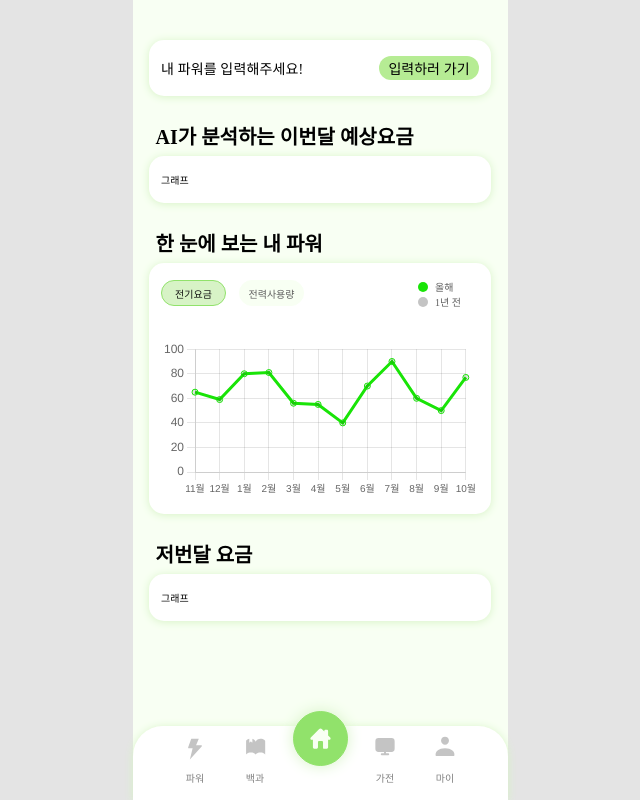
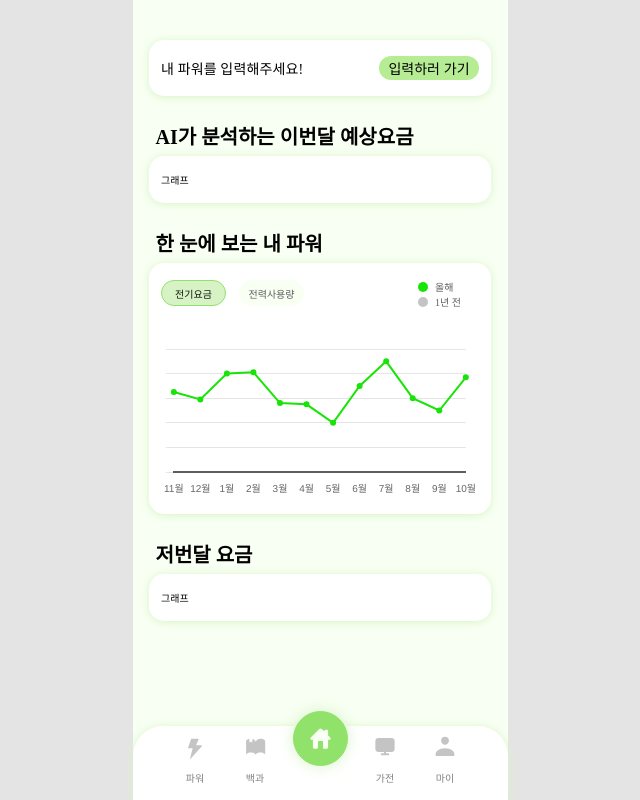
Before and after one commit to GreenSpark-greenspark/greenspark-frontend, a Next.js app: page /power in a window 1280 px wide. Shown: the whole page, without its empty margins (320-960 px from the left). Built offline with nearby package versions, Linux system fonts and the light colour scheme.

Commit message:
style: 기본 css 설정

```diff
--- a/package.json
+++ b/package.json
@@ -10,6 +10,7 @@
   },
   "dependencies": {
     "@svgr/webpack": "^8.1.0",
+    "@types/chart.js": "^2.9.41",
     "@types/styled-components": "^5.1.34",
     "chart.js": "^4.4.5",
     "next": "14.2.14",
--- a/src/app/_component/power/BillGraph.tsx
+++ b/src/app/_component/power/BillGraph.tsx
@@ -1,4 +1,4 @@
-import React from "react";
+import React, { useRef, useEffect } from "react";
 import dynamic from "next/dynamic";
 import {
   Chart as ChartJS,
@@ -8,12 +8,23 @@ import {
   LineElement,
   Title,
   Tooltip,
-  Legend
+  Legend,
+  Filler
 } from "chart.js";
+
 import { ChartData, ChartOptions } from "chart.js";
 
 // Chart.js에서 필요한 컴포넌트들을 등록
-ChartJS.register(CategoryScale, LinearScale, PointElement, LineElement, Title, Tooltip, Legend);
+ChartJS.register(
+  CategoryScale,
+  LinearScale,
+  PointElement,
+  LineElement,
+  Title,
+  Tooltip,
+  Legend,
+  Filler
+);
 
 // Chart.js는 클라이언트에서만 렌더링하기 위해 dynamic import 사용
 const Line = dynamic(() => import("react-chartjs-2").then(mod => mod.Line), { ssr: false });
@@ -53,7 +64,13 @@ const data: ChartData<"line"> = {
       label: "전기요금",
       data: [65, 59, 80, 81, 56, 55, 40, 70, 90, 60, 50, 77],
       fill: false,
-      borderColor: "#19E407"
+      borderColor: "#19E407",
+      borderWidth: 2,
+      pointRadius: 2,
+      pointBackgroundColor: "#19E407",
+      pointHoverRadius: 8,
+      pointHoverBorderColor: "#CBF4B8",
+      pointHoverBorderWidth: 6
     }
   ]
 };
@@ -71,11 +88,34 @@ const options: ChartOptions<"line"> = {
         font: {
           size: 10
         },
+
         maxRotation: 0, // 글씨 기울어짐 없도록 설정
         minRotation: 0
+      },
+      grid: {
+        display: false
+      },
+      title: {
+        display: false
+      },
+      border: {
+        color: "#5E5E5E",
+        width: 2
       }
     },
     y: {
+      ticks: {
+        display: false
+      },
+
+      grid: {
+        color: "rgba(0, 0, 0, 0.1)",
+        lineWidth: 1
+        // borderDash: [5, 5]
+      },
+      border: {
+        display: false
+      },
       beginAtZero: true // y축 값 0부터 시작
     }
   }
```
Also changed, not shown: 1 other file (tests, documents, lock files or other folders).
